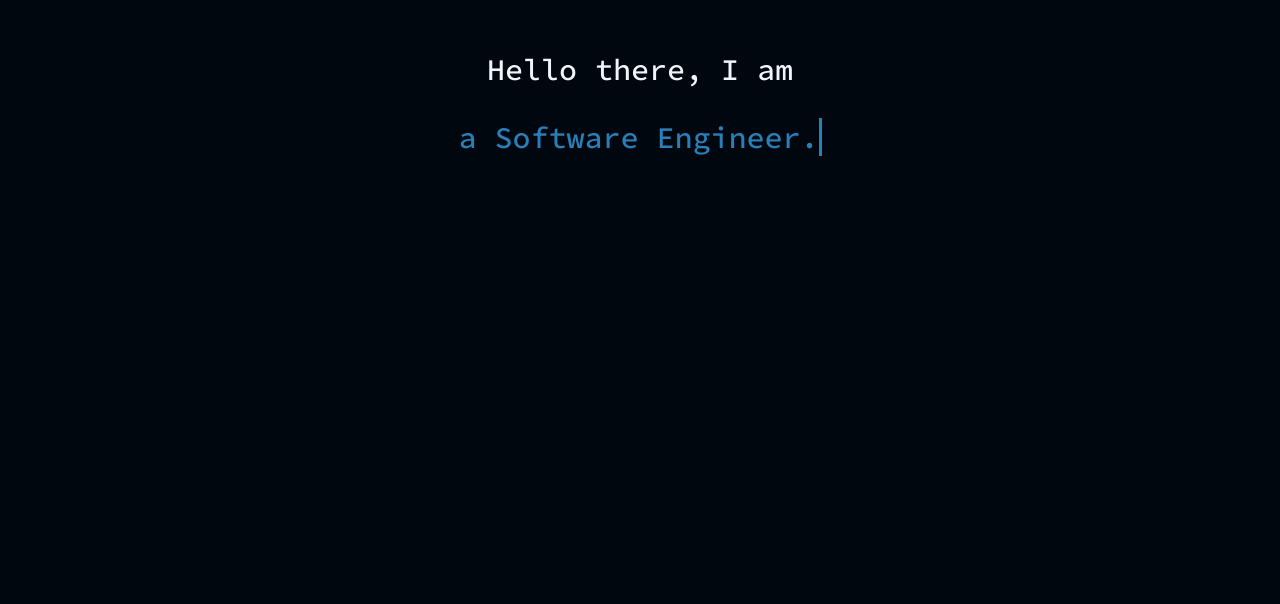
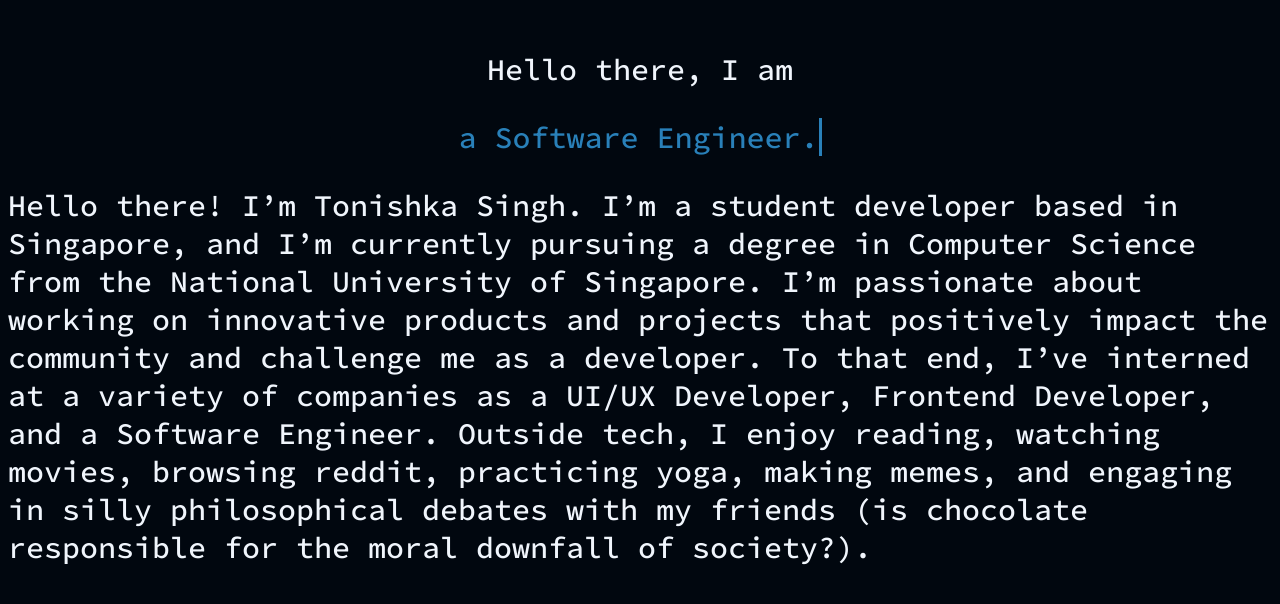
Before and after one commit to tonishka/tonishka.github.io, a Jekyll site: the page index.html, which Jekyll copies as it is, in a window 1280 px wide. Shown: the top 604 px of the page. Built offline with Jekyll 4.4.1, drawn with Linux system fonts in a browser that asks for light colours.

Commit message:
Add intro

```diff
--- a/index.html
+++ b/index.html
@@ -37,7 +37,15 @@ body {
 </div>
 
 <p>
+Hello there! I’m Tonishka Singh.
+ I’m a student developer based in Singapore,
+ and I’m currently pursuing a degree in Computer Science from the National University of Singapore.
 
+ I’m passionate about working on innovative products and projects that positively impact the community and challenge me as a developer.
+  To that end, I’ve interned at a variety of companies as a UI/UX Developer, Frontend Developer, and a Software Engineer.
+
+Outside tech, I enjoy reading, watching movies, browsing reddit, practicing yoga, making memes,
+and engaging in silly philosophical debates with my friends (is chocolate responsible for the moral downfall of society?).
 </p>
 
 <script type="text/javascript">
```
